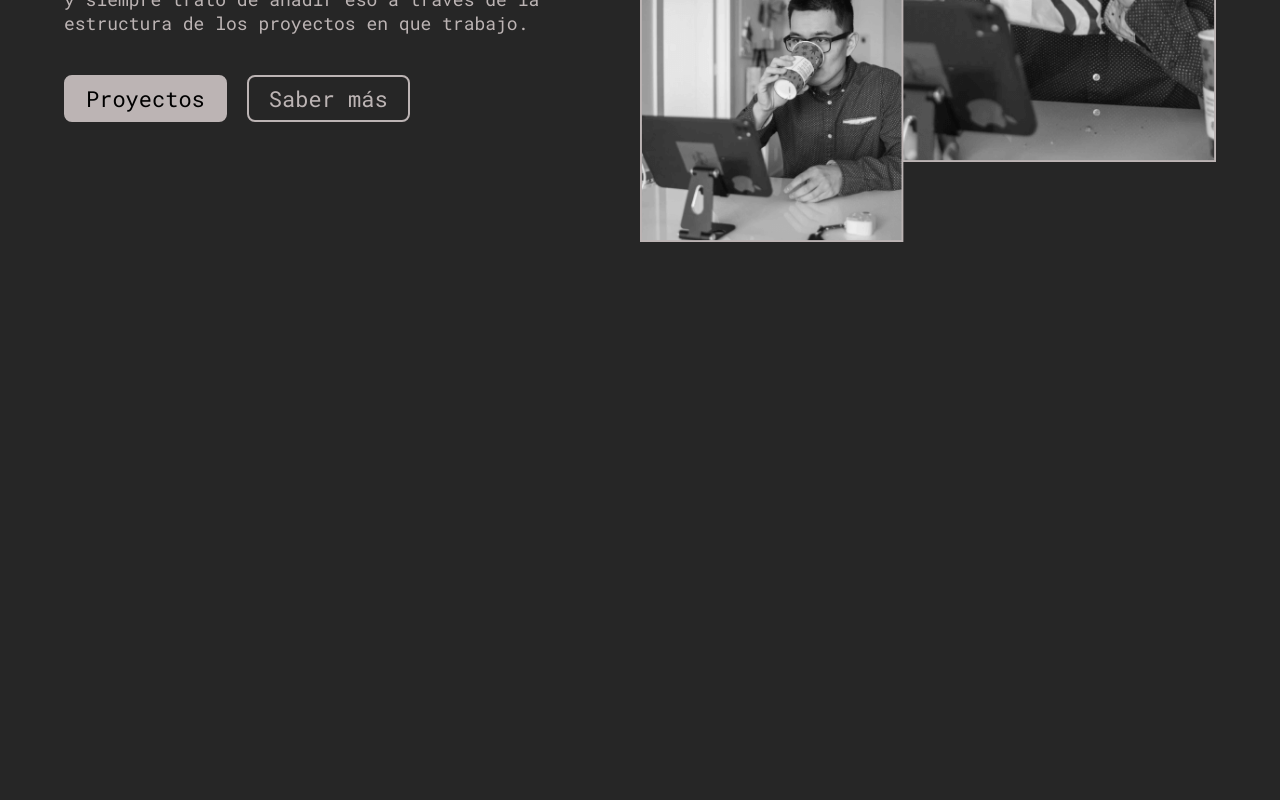
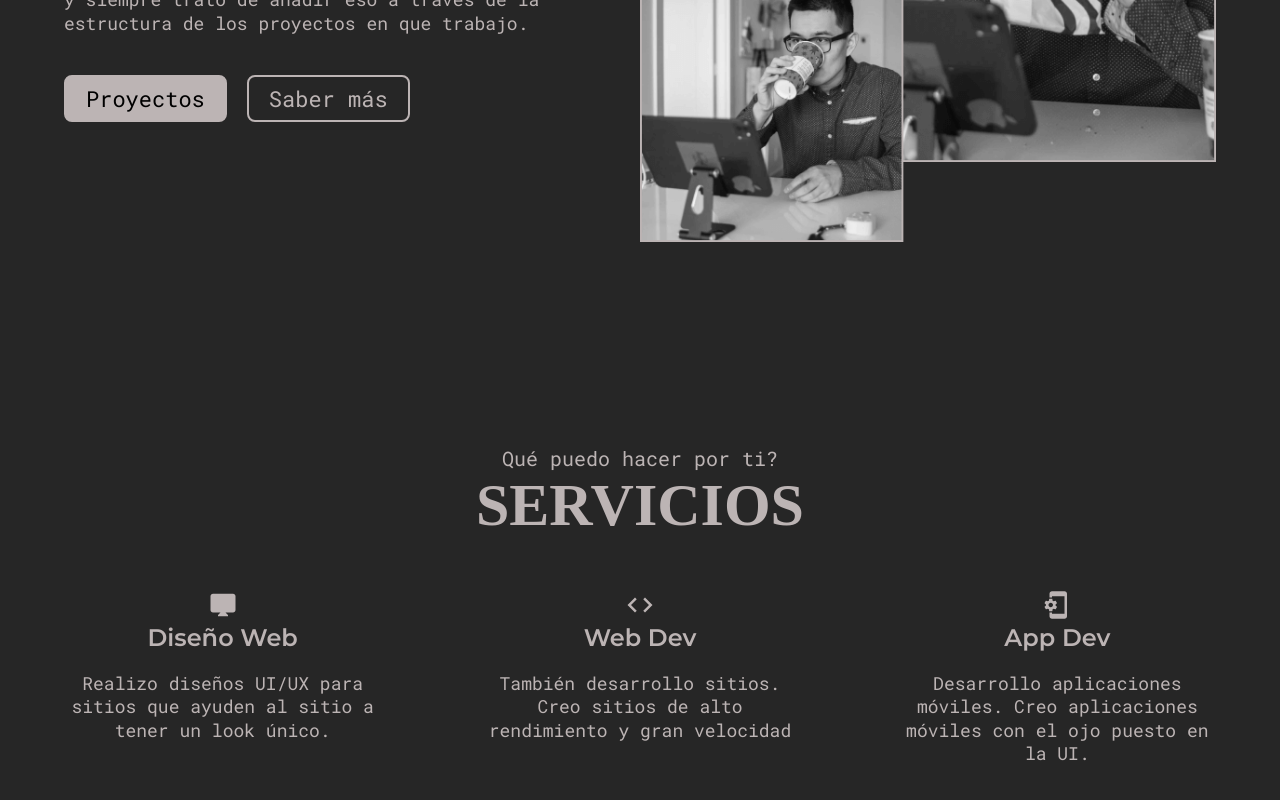
Before and after one commit to LicJoseAngelGodinez/myportafolio-1, a React (Create React App) app: page / in a window 1280 px wide. Shown: the part 1420-2220 px from the top of the page. Before the commit the page ends 1765 px from the top, so only its background shows below. Built offline with nearby package versions, Linux system fonts and the light colour scheme; the HTML template or start-up script is replaced by a standard one; a web font is replaced by a local one.

Commit message:
[SERVICES]

```diff
--- /dev/null
+++ b/src/components/ServiceSection.js
@@ -0,0 +1,37 @@
+import React from 'react';
+import { MdCode, MdDesktopMac, MdPhonelinkSetup } from 'react-icons/md';
+import * as Constants from '../constants';
+import SectionTitle from './SectionTitle';
+import ServicesSectionItem from './ServicesSectionItem';
+
+const ServiceItemStyles = Constants.ServiceItemStyles;
+
+export default function ServiceSection() {
+    return (
+        <ServiceItemStyles>
+            <div className="container">
+                <SectionTitle
+                    heading="Servicios"
+                    subheading="Qué puedo hacer por ti?"
+                />
+                <div className="services__allItems">
+                    <ServicesSectionItem
+                        icon={<MdDesktopMac />}
+                        title="Diseño Web"
+                        desc="Realizo diseños  UI/UX para sitios que ayuden al sitio a tener un look único."
+                    />
+                    <ServicesSectionItem
+                        icon={<MdCode />}
+                        title="Web Dev"
+                        desc="También desarrollo sitios. Creo sitios de alto rendimiento y gran velocidad"
+                    />
+                    <ServicesSectionItem
+                        icon={<MdPhonelinkSetup />}
+                        title="App Dev"
+                        desc="Desarrollo aplicaciones móviles. Creo aplicaciones móviles con el ojo puesto en la UI."
+                    />
+                </div>
+            </div>
+        </ServiceItemStyles>
+    )
+}
--- /dev/null
+++ b/src/components/ServicesSectionItem.js
@@ -0,0 +1,20 @@
+import React from 'react';
+import * as Constanst from '../constants';
+import { MdDesktopMac } from 'react-icons/md'
+import PText from './PText';
+
+const ItemStyles = Constanst.ItemStyles;
+
+export default function ServicesSectionItem({
+    icon = <MdDesktopMac />,
+    title = "Diseño Web",
+    desc = "Lorem ipsum dolor sit amet consectetur adipisicing elit. Expedita labore quaerat harum laudantium sunt, maxime iste vitae earum."
+}) {
+    return (
+        <ItemStyles>
+            <div className="servicesItem__icon">{icon}</div>
+            <div className="servicesItem__title">{title}</div>
+            <PText>{desc}</PText>
+        </ItemStyles>
+    )
+}
--- a/src/constants.js
+++ b/src/constants.js
@@ -360,3 +360,44 @@ export const AboutSectionStyle = styled.div`
         }
     }
 `;
+
+/*
+ * Service Items
+ */
+export const ServiceItemStyles = styled.div`
+    padding: 10rem 0;
+    .services__allItems{
+        display: flex;
+        gap: 10rem;
+        justify-content: space-between;
+        margin-top: 5rem;
+    }
+    @media only screen and (max-width: 768px){
+        .services__allItems{
+            flex-direction: column;
+            max-width: 350px;
+            margin: 0 auto;
+            margin-top: 5rem;
+            gap: 5rem;
+        }
+    }
+`;
+
+/*
+ * Items
+ */
+export const ItemStyles = styled.div`
+    text-align: center;
+    .servicesItem__icon{
+        svg{
+            width: 3rem;
+        }
+    }
+    .servicesItem__title{
+        font-size: 2.4rem;
+        font-family: "Montserrat Semibold";
+    }
+    .para{
+        margin-top: 2rem;
+    }
+`;
--- a/src/pages/Home.js
+++ b/src/pages/Home.js
@@ -1,12 +1,14 @@
 import React from 'react';
 import HeroSection from '../components/HeroSection';
 import AboutSection from '../components/AboutSection';
+import ServiceSection from '../components/ServiceSection';
 
 export default function Home() {
     return (
         <div>
             <HeroSection />
             <AboutSection />
+            <ServiceSection />
         </div>
     )
 }
```
